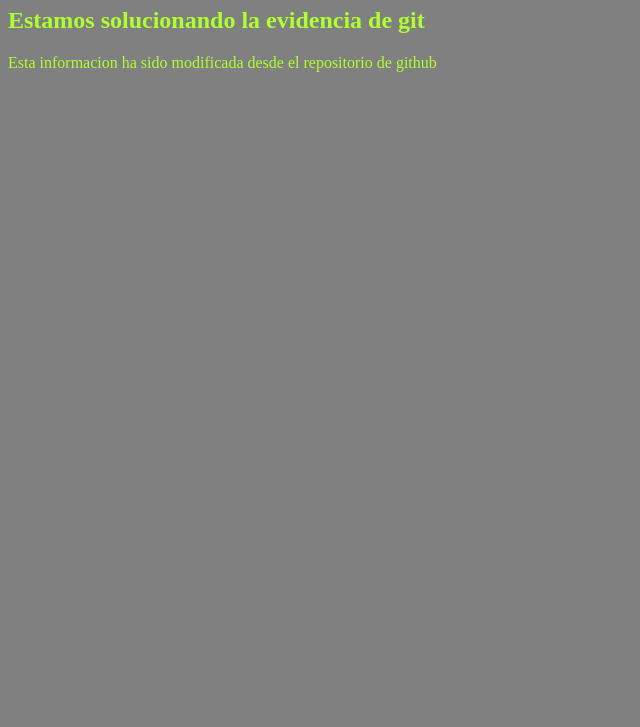
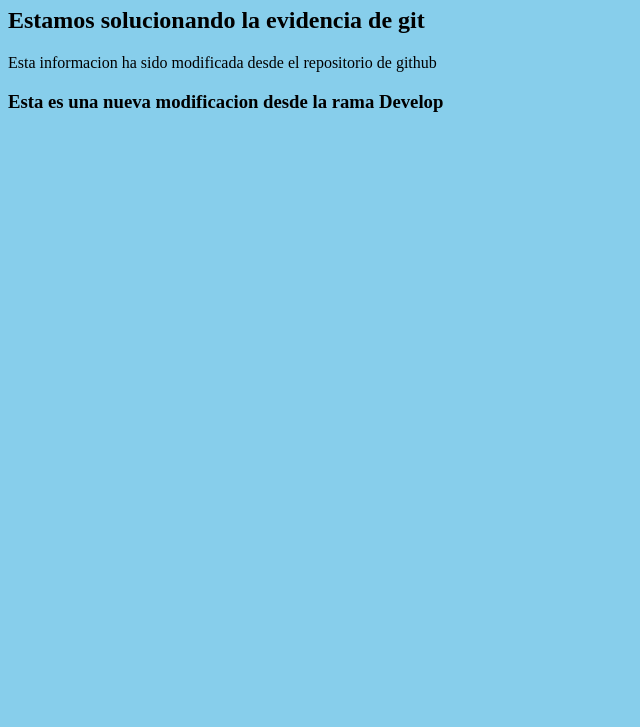
Before and after one commit to RobledoJohn/Evidencia-Git, a plain HTML site: page index.html in a window 1280 px wide. Shown: the part 73-800 px from the top of the page, without its empty margins (0-640 px from the left). Drawn offline with Linux system fonts and the light colour scheme.

Commit message:
agregando a rama develop

```diff
--- a/index.html
+++ b/index.html
@@ -12,5 +12,6 @@
     <h1>Hola mundo</h1>
     <h2>Estamos solucionando la evidencia de git</h2>
     <p>Esta informacion ha sido modificada desde el repositorio de github</p>
+    <h3>Esta es una nueva modificacion desde la rama Develop</h3>
 </body>
 </html>
--- a/style.css
+++ b/style.css
@@ -1,4 +1,4 @@
 *{
-    background-color: grey;
-    color: greenyellow;
+    background-color: skyblue;
+    color: black;
 }
```
